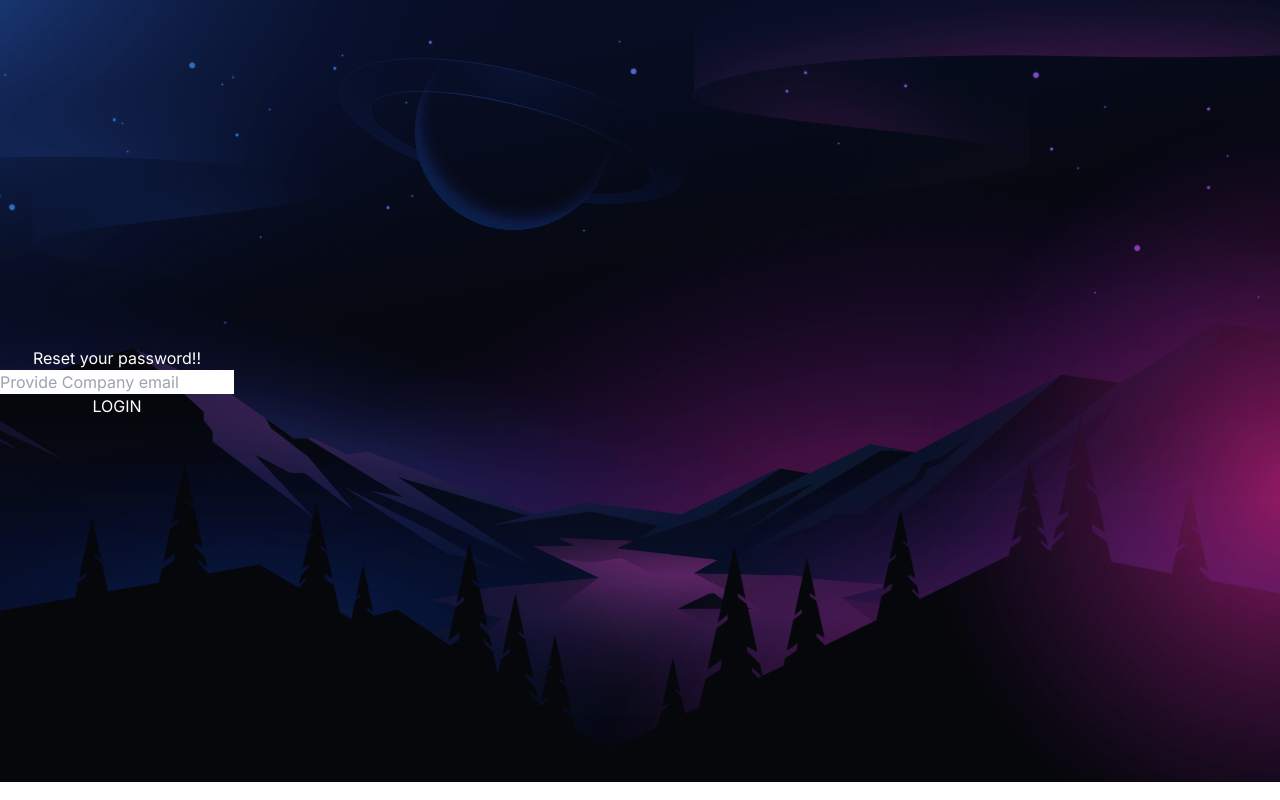
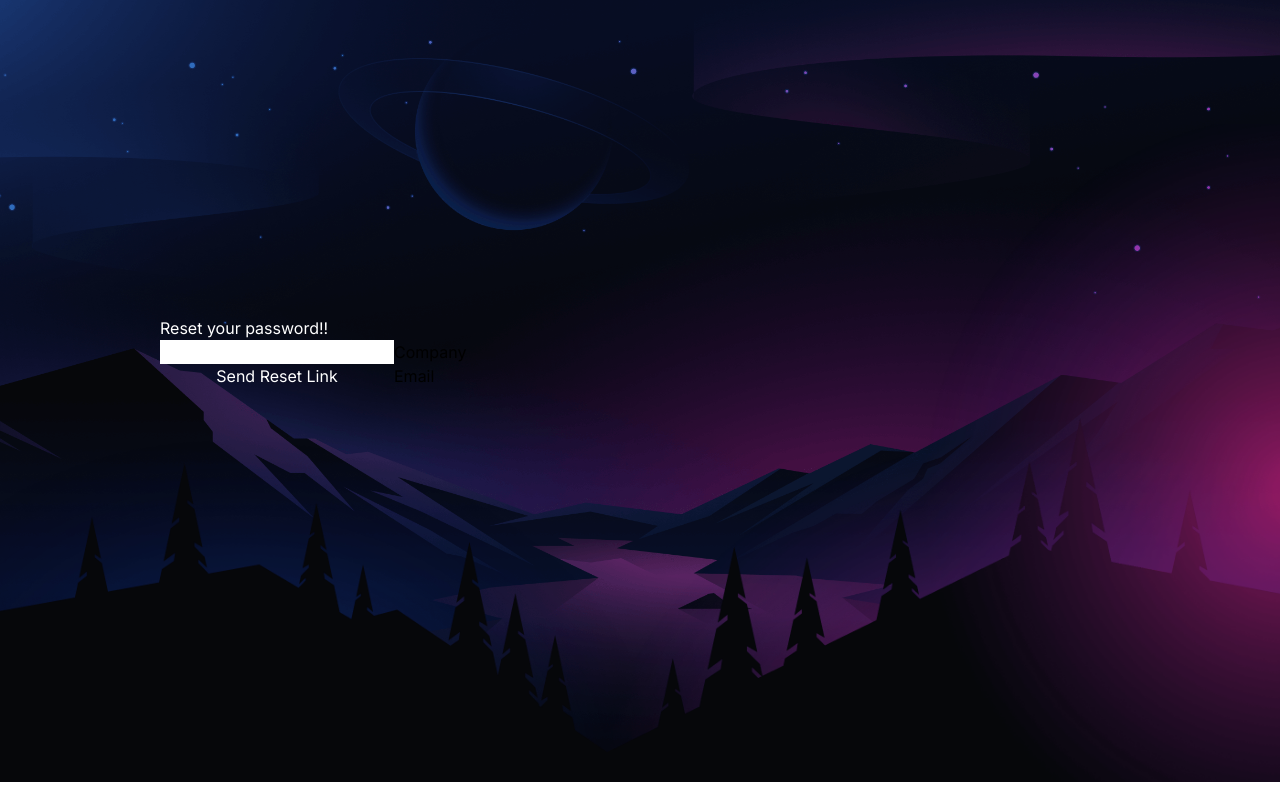
Before and after one commit to Anirban007-jpg/FinancialCumSocialFrontend, a Next.js app: page /forgotPassword in a window 1280 px wide. Shown: the part 1258-2058 px from the top of the page. Built offline with nearby package versions, Linux system fonts and the light colour scheme.

Commit message:
Closes #17

```diff
--- a/Components/ForgotPasswordForm.jsx
+++ b/Components/ForgotPasswordForm.jsx
@@ -1,5 +1,5 @@
 'use client'
-import { isAuth } from '@/actions/auth';
+import { forgotPassword, isAuth } from '@/actions/auth';
 import { useRouter } from 'next/navigation';
 import React, { useEffect, useState } from 'react';
 import HeadingForForgotPasswordForm from './HeadingForForgotPasswordForm';
@@ -7,16 +7,16 @@ import HeadingForForgotPasswordForm from './HeadingForForgotPasswordForm';
 
 const ForgotPasswordForm = () => {
 
-    const router = useRouter();
-
     const [values,setValues] = useState({
-      registered_company_email: '',
+      registered_company_email: "",
       loading: false,
       error: '',
       message: ''
     });
 
     const {registered_company_email,error,message,loading} = values;
+
+    const router = useRouter();
 
     useEffect(() => {
       if (isAuth() && isAuth().role === 'Company'){
@@ -29,11 +29,19 @@ const ForgotPasswordForm = () => {
 
     const handleChange = (name) => e => {
         setValues({...values, error: '', [name]: e.target.value});
-     }
+    }
 
     const handleSubmit = (e) => {
         e.preventDefault();
         setValues({...values, loading: true, error:''});
+        // console.log(...values)
+        forgotPassword({ registered_company_email }).then(data => {
+            if (data.error) {
+                setValues({ ...values, error: data.error });
+            } else {
+                setValues({ ...values, message: data.message, registered_company_email: ''});
+            }
+        });
     }
 
 
@@ -79,24 +87,24 @@ const ForgotPasswordForm = () => {
 </div> : '';
     return (
         <>
-            <div className='itemns-center mt-[10px] mb-[10px]'>
+            <div className='items-center mb-[-50px] w-full '>
                 {showLoading()}
+                {showError()}
                 {showMessage()}
-                {showError()}
             </div>
-             <div className='flex flex-col items-center mt-[-100px] gap-x-0 gap-y-0 w-[2050px]'>
+             <div className='flex flex-col mt-[20px] gap-x-0 gap-y-0 w-full'>
                     {/* Heading */}
                         <HeadingForForgotPasswordForm />
                     {/* Login Form */}
-                        <form className='flex items-center mb-2 ml-5 mr-5 flex-col gap-y-3 w-[550px]' onSubmit={handleSubmit} noValidate>
-                            <input type='text' value={registered_company_email} onChange={handleChange('registered_company_email')} placeholder='Provide Company email' className='text-black font-bold text-sm p-2 rounded-2xl w-[550px] bg-slate-200 outline-none tracking-widest' />
-                            <input type='submit' value='LOGIN' className='bg-blue-700 w-[200px] text-white tracking-wider p-2 rounded-2xl font bold transition-colors hover:bg-purple-800 cursor-pointer' />
+                        <form className='flex items-center mb-2 ml-5 mr-5 flex-col gap-y-3 w-full' onSubmit={handleSubmit} noValidate>
+                        <div className="relative">
+                            <input value={registered_company_email} type="text" onChange={handleChange('registered_company_email')} className="block mb-[5px] rounded-t-lg px-2.5 pb-2.5 pt-5 text-sm text-gray-900 bg-gray-50 dark:bg-gray-700 border-0 border-b-2 border-gray-300 appearance-none w-[550px] dark:text-white dark:border-gray-600 dark:focus:border-blue-500 focus:outline-none focus:ring-0 focus:border-blue-600 peer" placeholder=" " />
+                            <label className="absolute text-sm text-gray-500 dark:text-gray-400 duration-300 transform -translate-y-4 scale-75 top-4 z-10 origin-[0] start-2.5 peer-focus:text-purple-950 peer-focus:dark:text-purple-950 peer-focus:font-bold peer-placeholder-shown:scale-100 peer-placeholder-shown:translate-y-0 peer-focus:scale-75 before:content-[' '] after:content-['*'] after:text-red-500 after:ml-1 peer-focus:-translate-y-4 rtl:peer-focus:translate-x-1/4 rtl:peer-focus:left-auto">Company Email</label>
+                        </div>
+                            <input type='submit' value='Send Reset Link' className='bg-blue-700 w-[200px] text-white tracking-wider p-2 rounded-2xl font bold transition-colors hover:bg-purple-800 cursor-pointer'  />
                         </form>                    {/* End of Login Form */}
                 </div>
-
         </>
-
-
      );
 }
 
--- a/actions/auth.js
+++ b/actions/auth.js
@@ -132,3 +132,18 @@ export const updateUser = (user, next) => {
         }
     }
 };
+
+export const forgotPassword = company_registered_email => {
+    return fetch(`${process.env.DOMAIN}/forgot-password`, {
+        method: 'PUT',
+        headers: {
+            Accept: 'application/json',
+            'Content-Type': 'application/json'
+        },
+        body: JSON.stringify(company_registered_email)
+    })
+        .then(response => {
+            return response.json();
+        })
+        .catch(err => console.log(err));
+};
--- /dev/null
+++ b/app/auth/password/reset/[id]/page.jsx
@@ -0,0 +1,12 @@
+import Navbar from '@/Components/Navbar';
+import React from 'react';
+
+const page = () => {
+    return (
+        <>
+            <Navbar/>
+        </>
+    );
+}
+
+export default page;
--- a/app/forgotPassword/page.jsx
+++ b/app/forgotPassword/page.jsx
@@ -15,7 +15,9 @@ const page = () => {
             <Navbar/>
                 <main className="w-screen h-screen relative">
                     <div className="flex items-center w-full h-full bg-cover bg-center" style={{backgroundImage: "url(/main-bg.webp"}}>
+                        <div className="pl-20 md:pl-40 pb-56 md:pb-20 flex flex-col gap-5 z-[10] max-w-[750px]">
                             <ForgotPasswordForm/>
+                        </div>
                     </div>
                     <div className="absolute bottom-0 z-[5] w-full h-auto">
                         <Image src="/trees.webp" alt="trees" height={2000} width={2000} className="w-full h-full" />
```
